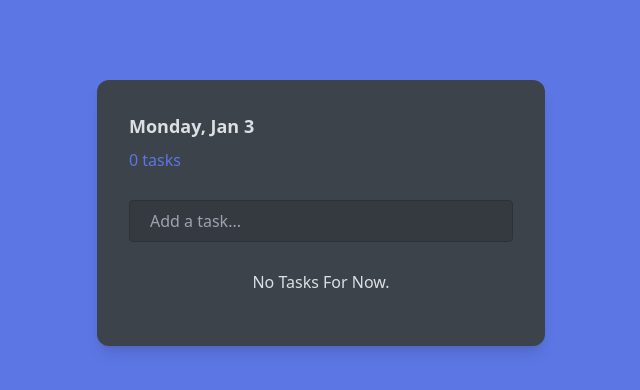
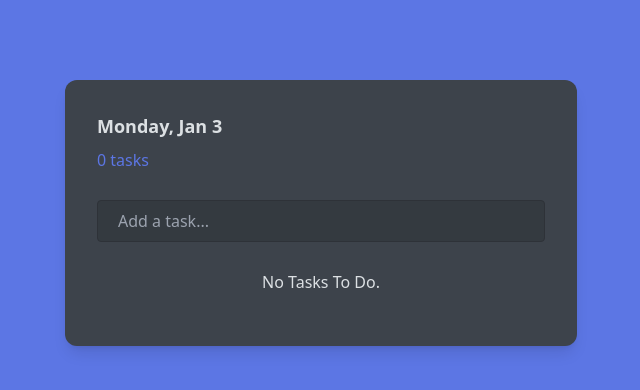
Before and after one commit to Ray0Emma/Vite-todo, a Vue app: page / in a window 1280 px wide. Both pictures are taken after a click on the button 687 px from the left and 378 px from the top of the page. Shown: the top 390 px of the page, without its empty margins (319-959 px from the left). Built offline with nearby package versions, Linux system fonts and the light colour scheme.

Commit message:
fix: fixed radio buttons color

```diff
--- a/src/components/ToDo.vue
+++ b/src/components/ToDo.vue
@@ -1,13 +1,15 @@
 <template>
   <div class="container-md">
-    <div class="p-8 max-w-md mx-auto bg-dark rounded-xl shadow-lg">
+    <div
+      class="p-7 sm:p-8 max-w-mobile md:max-w-lg mx-auto bg-dark rounded-xl shadow-lg"
+    >
       <h1 class="text-lg font-semibold mb-2">
         {{ date }}
       </h1>
       <span class="text-bleuby font-medium">{{ todos.length }} tasks</span>
-      <form @submit.prevent="addTodo()" class="mt-7 mb-7 flex justify-between">
+      <form @submit.prevent="addTodo()" class="mt-7 mb-7">
         <input
-          class="border bg-input focus:border-bleuby border-border outline-0 w-96 py-2 px-5 rounded"
+          class="border bg-input focus:border-bleuby border-border outline-0 w-full py-2 px-5 rounded"
           v-model="newTodo"
           name="newTodo"
           placeholder="Add a task..."
@@ -23,7 +25,7 @@
           <div class="inline">
             <input
               class="mr-2 w-5 h-5 inline-block align-text-bottom"
-              type="checkbox"
+              type="radio"
               :name="todo.content"
               :checked="todo.done"
               @click="doneTodo(todo)"
@@ -37,7 +39,7 @@
           </button>
         </li>
       </ul>
-      <h4 v-else class="text-center mb-5">No Tasks For Now.</h4>
+      <h4 v-else class="text-center mb-5">No Tasks To Do.</h4>
       <!-- <div v-if="completed.length > 0" class="mb-3">
         <hr class="text-border" />
         <li
@@ -121,4 +123,7 @@ export default {
 .done {
   text-decoration: line-through;
 }
+input[type="radio"] {
+  filter: invert(80%) saturate(0%);
+}
 </style>
--- a/tailwind.config.js
+++ b/tailwind.config.js
@@ -10,7 +10,12 @@ module.exports = {
       dark: "#3D434B",
       light: "#DCE0E3",
     },
-    extend: {},
+
+    extend: {
+      maxWidth: {
+        mobile: "19rem",
+      },
+    },
   },
   plugins: [],
 };
```
